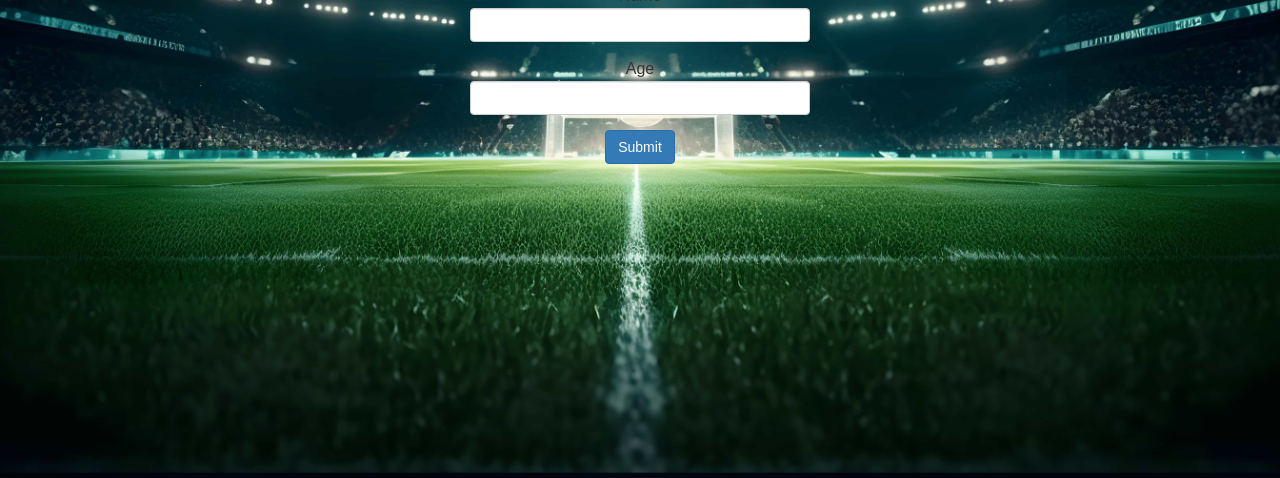
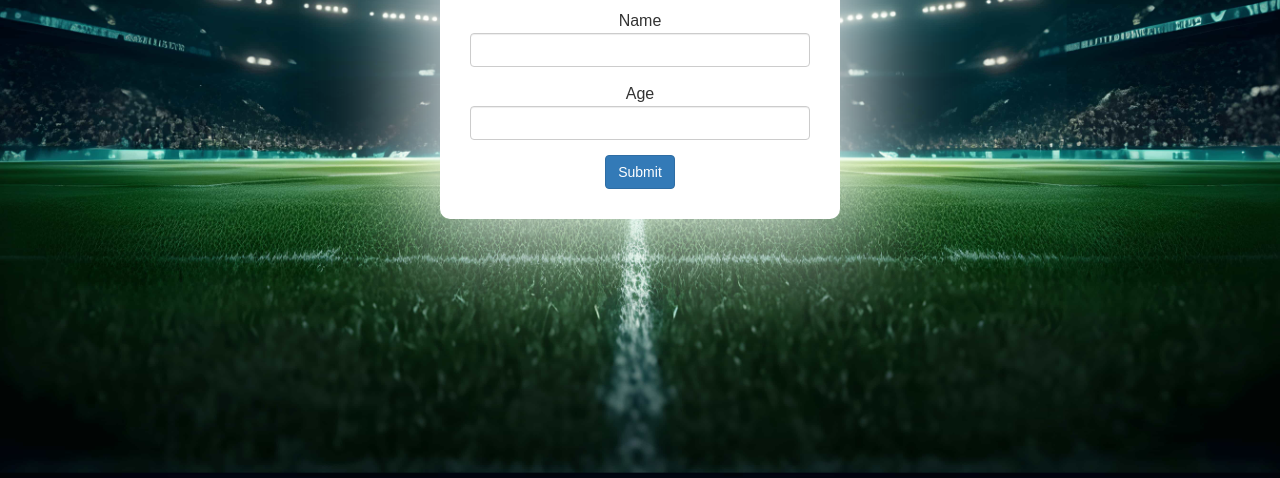
Before and after one commit to markvella/zyfn.org, a plain HTML site: page forms/penaltyshootout/dec2024.html in a window 1280 px wide. Shown: the part 354-832 px from the top of the page. Drawn offline with Linux system fonts and the light colour scheme.

Commit message:
added white area

```diff
--- a/forms/penaltyshootout/dec2024.html
+++ b/forms/penaltyshootout/dec2024.html
@@ -11,8 +11,10 @@
 <body>
     <div id="container">
         <div class="center">
-            <h1>Getting started with JSON Form</h1>
-            <form></form>
+            <div class="mission">
+                <h1>Getting started with JSON Form</h1>
+                <form></form>
+            </div>
         </div>
     </div>
     <div id="res" class="alert"></div>
```
